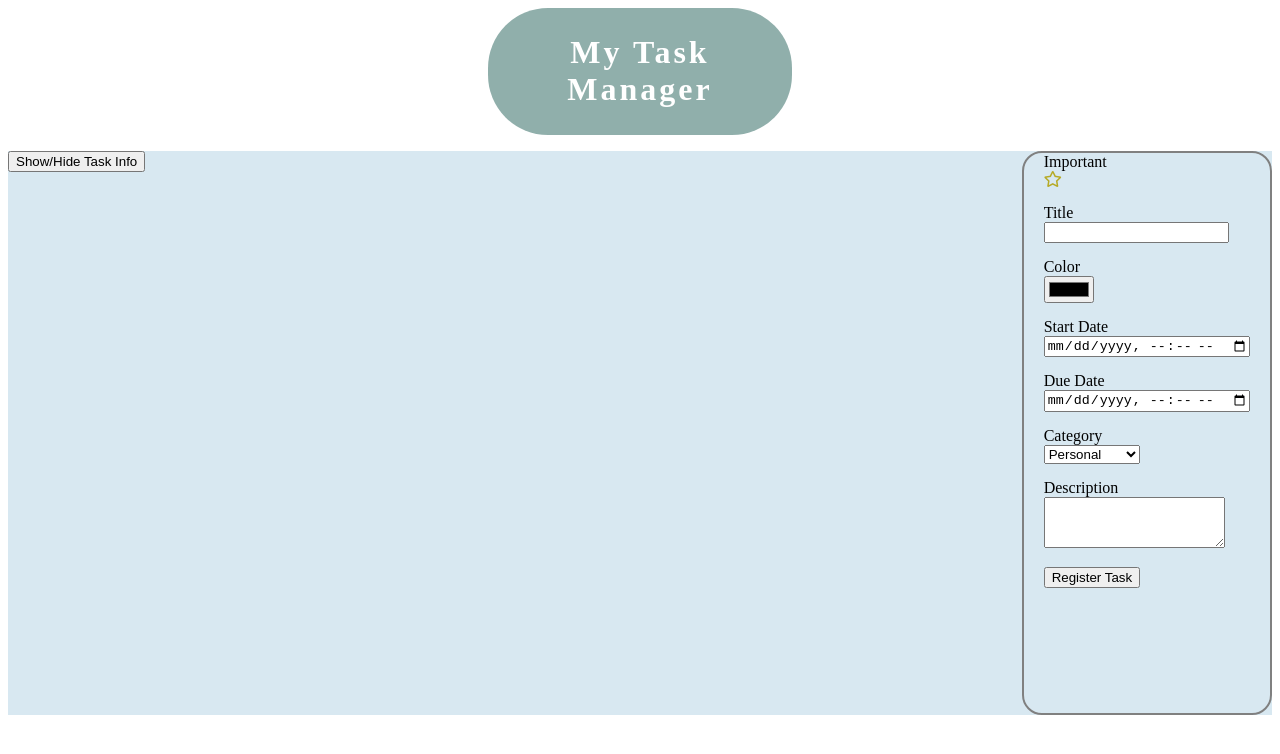
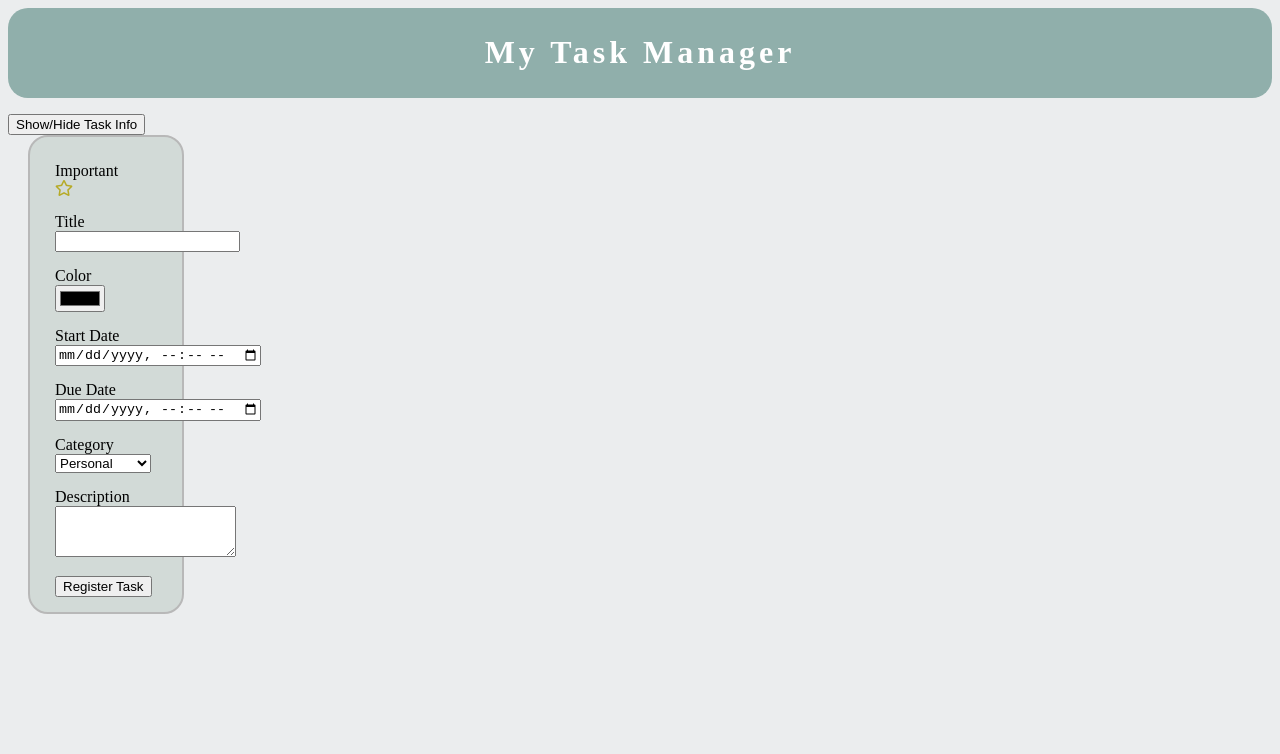
Before and after one commit to savannahgermino/taskManager, a plain HTML site: page index.html in a window 1280 px wide. Drawn offline with nearby package versions, Linux system fonts and the light colour scheme.

Commit message:
added css styling

```diff
--- a/index.html
+++ b/index.html
@@ -1,13 +1,11 @@
 <!DOCTYPE html>
 <html lang="en">
+
 <head>
     <meta charset="UTF-8" />
     <meta http-equiv="X-UA-Compatible" content="IE=edge" />
     <meta name="viewport" content="width=device-width, initial-scale=1.0" />
-    <link
-      rel="stylesheet"
-      href="https://use.fontawesome.com/releases/v5.15.1/css/all.css"
-    />
+    <link rel="stylesheet" href="https://use.fontawesome.com/releases/v5.15.1/css/all.css" />
     <title>My Task Manager</title>
 
     <link href="./styles/app.css" rel="stylesheet" />
@@ -70,7 +68,7 @@
                 </div>
 
                 <div class="control">
-            <button>Register Task</button>
+                    <button id="btnSave">Register Task</button>
                 </div>
             </div>
         </section>
@@ -80,4 +78,5 @@
     <script src="./scripts/task.js"></script>
     <script src="./scripts/main.js"></script>
 </body>
+
 </html>
--- a/scripts/main.js
+++ b/scripts/main.js
@@ -36,6 +36,7 @@ function saveTask() {
   var category = $("#selCategory").val();
   var desc = $("#txtDescription").val();
 
+//   console.log(important, title, color, startDate, dueDate, category, desc);
   let task = new Task(important, title, color, startDate, dueDate, category, desc);
   console.log(task);
 
--- a/styles/app.css
+++ b/styles/app.css
@@ -1,32 +1,34 @@
+body{
+    background-color: rgb(235, 237, 238);
+}
 header{
-    position:sticky;
+    position:inherit;
     color: white;
     background-color: rgb(144, 175, 171);
-    letter-spacing: 3px;
+    letter-spacing: 4px;
     padding: 5px 5px 5px 5px;
-    margin-left: 30rem;
-    margin-right: 30rem;
-    border-radius: 60px;
-    margin-bottom: 1rem;
+    border-radius: 20px;
 }
 h1{
     text-align: center;
 }
 main{
-    display: flex;
-    background-color: rgb(216, 232, 241);
+    /* background-color: rgb(221, 219, 219); */
 }
 #sect-list{
     flex: 1;
+    margin-top: 1rem;
 }
 #sect-form{
-    flex: 0;
     border-left:1px solid grey;
     border-radius: 20px;
-    height:70vh;
-    padding-left: 20px;
-    padding-right: 20px;
-    border: 2px solid grey;
+    padding-top:25px;
+    padding-left: 25px;
+    padding-right: 25px;
+    border: 2px solid rgb(184, 184, 184);
+    background-color: rgb(210, 218, 215);
+    margin-right: 68rem;
+    margin-left: 20px;
 }
 .control{
     margin-bottom: 15px;
@@ -45,3 +47,7 @@ main{
 .far{
     color:rgb(182, 170, 38);
 }
+.task{
+    display: flex;
+    flex-direction: row-reverse;
+}
```
Lines whose indentation alone changed are shown as unchanged.
